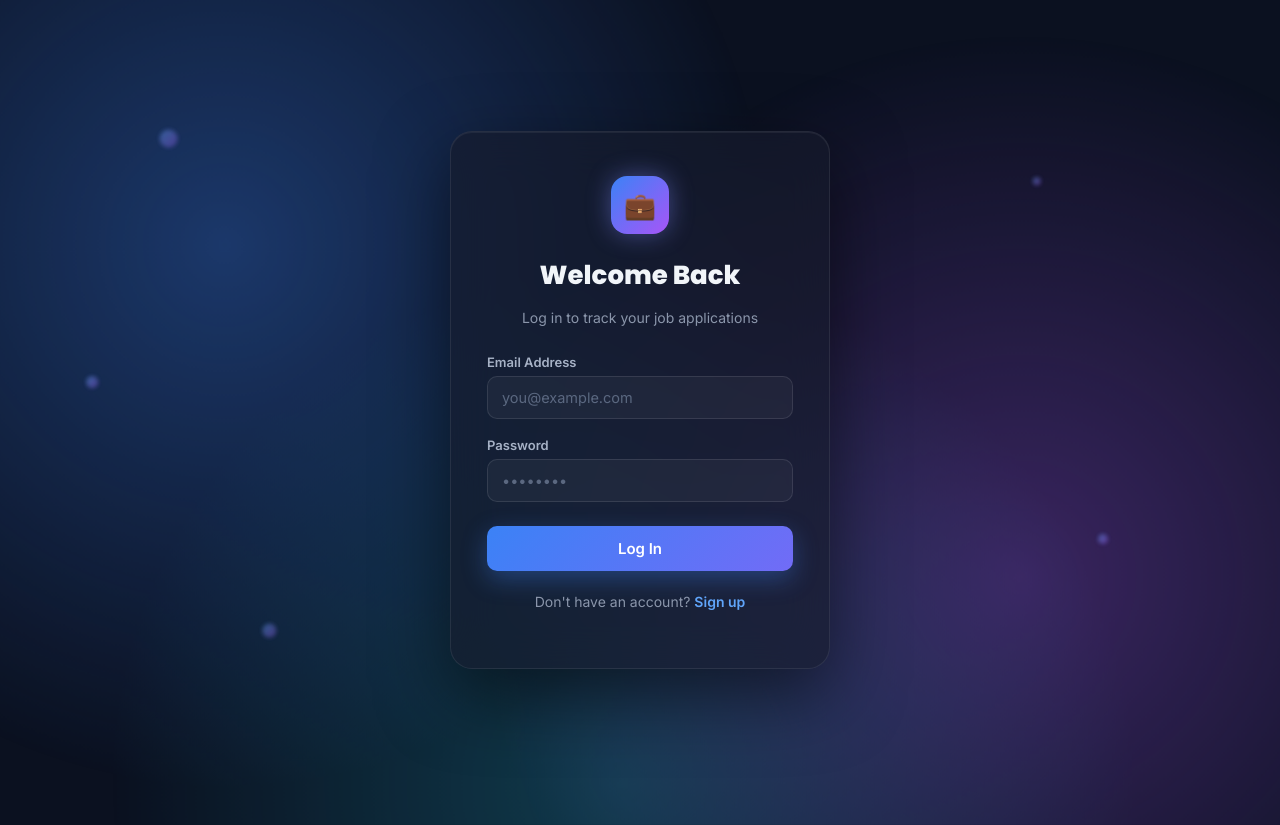
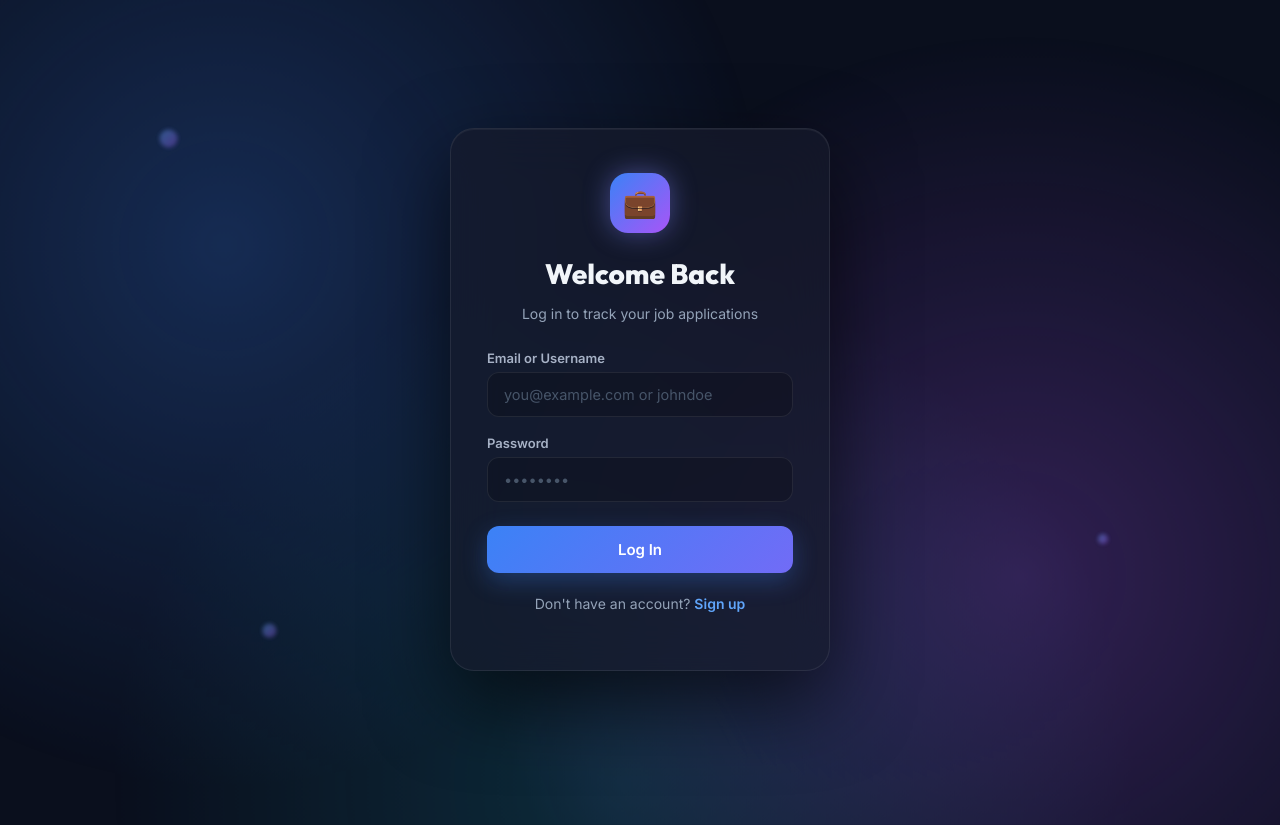
Before and after one commit to prakhar-d/job-tracker-app, a Flask app: page /login in a window 1280 px wide. Run offline with Flask 3, Linux system fonts and the light colour scheme.

Commit message:
Allow login via username or email

```diff
--- a/app.py
+++ b/app.py
@@ -70,15 +70,16 @@ def signup():
 @app.route('/login', methods=['GET', 'POST'])
 def login():
     if request.method == 'POST':
-        email = request.form['email'].strip().lower()
+        # We use 'identifier' to accept either email or username
+        identifier = request.form['identifier'].strip()
         password = request.form['password']
 
-        user_row = verify_password(email, password)
+        user_row = verify_password(identifier, password)
         if user_row:
             login_user(User(user_row))
             return redirect(url_for('home'))
         else:
-            flash('Invalid email or password.')
+            flash('Invalid email/username or password.')
             return redirect(url_for('login'))
 
     return render_template('login.html')
--- a/database.py
+++ b/database.py
@@ -71,8 +71,16 @@ def get_user_by_id(user_id):
     conn.close()
     return user
 
-def verify_password(email, password):
-    user = get_user_by_email(email)
+def verify_password(identifier, password):
+    """Checks if the identifier (email OR username) and password match."""
+    conn = sqlite3.connect(DB_NAME)
+    conn.row_factory = sqlite3.Row
+    c = conn.cursor()
+    # Check if the identifier matches the email OR the username
+    c.execute('SELECT * FROM users WHERE email = ? OR username = ?', (identifier, identifier))
+    user = c.fetchone()
+    conn.close()
+
     if user and check_password_hash(user['password_hash'], password):
         return user
     return None
--- a/templates/login.html
+++ b/templates/login.html
@@ -4,149 +4,79 @@
     <meta charset="UTF-8">
     <meta name="viewport" content="width=device-width, initial-scale=1.0">
     <title>Login - Job Tracker</title>
-    <link href="https://fonts.googleapis.com/css2?family=Poppins:wght@600;700;800&family=Inter:wght@400;500;600&display=swap" rel="stylesheet">
+    <link href="https://fonts.googleapis.com/css2?family=Outfit:wght@600;700;800&family=Inter:wght@400;500;600&display=swap" rel="stylesheet">
     <style>
         * { box-sizing: border-box; }
         html, body { height: 100%; }
         body {
-            margin: 0;
-            min-height: 100vh;
-            display: flex;
-            align-items: center;
-            justify-content: center;
-            font-family: 'Inter', sans-serif;
-            background: #0b1120;
-            position: relative;
-            overflow: hidden;
+            margin: 0; min-height: 100vh; display: flex; align-items: center; justify-content: center;
+            font-family: 'Inter', sans-serif; background: #0a0f1d; position: relative; overflow: hidden;
         }
-
-        /* Animated gradient mesh background */
         .bg-glow {
             position: absolute; inset: 0; z-index: 0;
             background:
-                radial-gradient(circle at 20% 30%, rgba(59,130,246,0.35), transparent 45%),
-                radial-gradient(circle at 80% 70%, rgba(168,85,247,0.3), transparent 45%),
-                radial-gradient(circle at 50% 95%, rgba(34,211,238,0.22), transparent 50%);
+                radial-gradient(circle at 20% 30%, rgba(59,130,246,0.25), transparent 45%),
+                radial-gradient(circle at 80% 70%, rgba(168,85,247,0.25), transparent 45%),
+                radial-gradient(circle at 50% 95%, rgba(34,211,238,0.15), transparent 50%);
             animation: drift 14s ease-in-out infinite alternate;
         }
-        @keyframes drift {
-            0%   { transform: translate(0, 0) scale(1); }
-            100% { transform: translate(-3%, 3%) scale(1.08); }
-        }
+        @keyframes drift { 0% { transform: translate(0, 0) scale(1); } 100% { transform: translate(-3%, 3%) scale(1.08); } }
 
         .orb {
             position: absolute; border-radius: 50%; filter: blur(2px);
             background: linear-gradient(135deg, rgba(96,165,250,0.5), rgba(168,85,247,0.4));
-            animation: float 9s ease-in-out infinite;
-            z-index: 0;
+            animation: float 9s ease-in-out infinite; z-index: 0;
         }
         .orb1 { width: 18px; height: 18px; top: 18%; left: 12%; animation-delay: 0s; }
         .orb2 { width: 10px; height: 10px; top: 70%; left: 85%; animation-delay: 2s; }
         .orb3 { width: 14px; height: 14px; top: 80%; left: 20%; animation-delay: 4s; }
-        .orb4 { width: 8px;  height: 8px;  top: 25%; left: 80%; animation-delay: 1s; }
-        .orb5 { width: 12px; height: 12px; top: 50%; left: 6%;  animation-delay: 3s; }
-        @keyframes float {
-            0%, 100% { transform: translateY(0) translateX(0); opacity: 0.7; }
-            50% { transform: translateY(-26px) translateX(10px); opacity: 1; }
-        }
+        @keyframes float { 0%, 100% { transform: translateY(0) translateX(0); opacity: 0.7; } 50% { transform: translateY(-26px) translateX(10px); opacity: 1; } }
 
         .auth-wrapper { position: relative; z-index: 2; width: 100%; max-width: 420px; padding: 20px; }
         .auth-card {
-            background: rgba(22, 27, 44, 0.65);
-            backdrop-filter: blur(22px);
-            -webkit-backdrop-filter: blur(22px);
-            border: 1px solid rgba(255,255,255,0.08);
-            border-radius: 22px;
-            padding: 44px 36px;
-            box-shadow: 0 25px 70px rgba(0,0,0,0.5), inset 0 1px 0 rgba(255,255,255,0.06);
+            background: rgba(22, 27, 44, 0.7); backdrop-filter: blur(24px); -webkit-backdrop-filter: blur(24px);
+            border: 1px solid rgba(255,255,255,0.08); border-radius: 24px; padding: 44px 36px;
+            box-shadow: 0 30px 80px rgba(0,0,0,0.6), inset 0 1px 0 rgba(255,255,255,0.05);
             animation: cardIn 0.6s ease;
         }
-        @keyframes cardIn {
-            from { opacity: 0; transform: translateY(18px) scale(0.98); }
-            to   { opacity: 1; transform: translateY(0) scale(1); }
-        }
+        @keyframes cardIn { from { opacity: 0; transform: translateY(20px) scale(0.98); } to { opacity: 1; transform: translateY(0) scale(1); } }
 
         .logo-badge {
-            width: 58px; height: 58px;
-            background: linear-gradient(135deg, #3b82f6, #a855f7);
-            border-radius: 16px;
-            display: flex; align-items: center; justify-content: center;
-            font-size: 26px; margin: 0 auto 18px;
-            box-shadow: 0 0 30px rgba(96,165,250,0.5);
-            animation: pulse 3s ease-in-out infinite;
+            width: 60px; height: 60px; background: linear-gradient(135deg, #3b82f6, #a855f7); border-radius: 18px;
+            display: flex; align-items: center; justify-content: center; font-size: 28px; margin: 0 auto 18px;
+            box-shadow: 0 0 35px rgba(96,165,250,0.5); animation: pulse 3s ease-in-out infinite;
         }
-        @keyframes pulse {
-            0%, 100% { box-shadow: 0 0 20px rgba(96,165,250,0.4); }
-            50% { box-shadow: 0 0 34px rgba(168,85,247,0.55); }
-        }
+        @keyframes pulse { 0%, 100% { box-shadow: 0 0 20px rgba(96,165,250,0.4); } 50% { box-shadow: 0 0 40px rgba(168,85,247,0.6); } }
 
-        h2 {
-            font-family: 'Poppins', sans-serif;
-            font-weight: 800;
-            color: #f1f5f9;
-            text-align: center;
-            margin-bottom: 4px;
-            font-size: 26px;
-        }
-        .subtitle { text-align: center; color: #8b96ab; font-size: 14px; margin-bottom: 28px; }
+        h2 { font-family: 'Outfit', sans-serif; font-weight: 800; color: #f1f5f9; text-align: center; margin-bottom: 4px; font-size: 28px; }
+        .subtitle { text-align: center; color: #94a3b8; font-size: 14px; margin-bottom: 28px; }
 
         .form-group { margin-bottom: 18px; }
         label { font-size: 13px; font-weight: 600; color: #a7b2c6; margin-bottom: 6px; display: block; }
-        input[type="email"], input[type="password"] {
-            width: 100%;
-            padding: 12px 14px;
-            background: rgba(255,255,255,0.04);
-            border: 1.5px solid rgba(255,255,255,0.1);
-            border-radius: 10px;
-            font-family: 'Inter', sans-serif;
-            font-size: 14.5px;
-            color: #e5eaf2;
-            transition: border-color 0.2s, box-shadow 0.2s, background 0.2s;
-            outline: none;
+        input[type="text"], input[type="password"] {
+            width: 100%; padding: 13px 16px; background: rgba(0,0,0,0.2);
+            border: 1.5px solid rgba(255,255,255,0.08); border-radius: 12px;
+            font-family: 'Inter', sans-serif; font-size: 14.5px; color: #e5eaf2;
+            transition: all 0.3s; outline: none;
         }
-        input::placeholder { color: #5b6880; }
-        input:focus {
-            border-color: #3b82f6;
-            background: rgba(59,130,246,0.07);
-            box-shadow: 0 0 0 4px rgba(59,130,246,0.15);
-        }
+        input::placeholder { color: #475569; }
+        input:focus { border-color: #3b82f6; background: rgba(59,130,246,0.05); box-shadow: 0 0 0 4px rgba(59,130,246,0.15); }
 
         .btn-submit {
-            width: 100%;
-            padding: 13px;
-            border: none;
-            border-radius: 10px;
-            background: linear-gradient(135deg, #3b82f6, #a855f7);
-            background-size: 200% 200%;
-            color: white;
-            font-weight: 700;
-            font-size: 15px;
-            font-family: 'Inter', sans-serif;
-            cursor: pointer;
-            margin-top: 6px;
-            transition: transform 0.15s, box-shadow 0.15s, background-position 0.5s;
-            box-shadow: 0 8px 24px rgba(59,130,246,0.35);
+            width: 100%; padding: 14px; border: none; border-radius: 12px;
+            background: linear-gradient(135deg, #3b82f6, #a855f7); background-size: 200% 200%;
+            color: white; font-weight: 700; font-size: 15px; font-family: 'Inter', sans-serif;
+            cursor: pointer; margin-top: 6px; transition: all 0.3s;
+            box-shadow: 0 8px 25px rgba(59,130,246,0.3);
         }
-        .btn-submit:hover {
-            transform: translateY(-2px);
-            box-shadow: 0 12px 28px rgba(168,85,247,0.45);
-            background-position: 100% 50%;
-        }
+        .btn-submit:hover { transform: translateY(-2px); box-shadow: 0 12px 30px rgba(168,85,247,0.5); background-position: 100% 50%; }
         .btn-submit:active { transform: translateY(0); }
 
-        .switch-text { text-align: center; margin-top: 22px; font-size: 14px; color: #8b96ab; }
+        .switch-text { text-align: center; margin-top: 22px; font-size: 14px; color: #94a3b8; }
         .switch-text a { color: #60a5fa; font-weight: 600; text-decoration: none; }
         .switch-text a:hover { text-decoration: underline; }
 
-        .alert {
-            background: rgba(239,68,68,0.12);
-            color: #fca5a5;
-            padding: 11px 14px;
-            border-radius: 10px;
-            font-size: 13.5px;
-            margin-bottom: 18px;
-            border-left: 3px solid #ef4444;
-        }
+        .alert { background: rgba(239,68,68,0.12); color: #fca5a5; padding: 12px 14px; border-radius: 10px; font-size: 13.5px; margin-bottom: 18px; border-left: 3px solid #ef4444; }
     </style>
 </head>
 <body>
@@ -154,8 +84,6 @@
     <div class="orb orb1"></div>
     <div class="orb orb2"></div>
     <div class="orb orb3"></div>
-    <div class="orb orb4"></div>
-    <div class="orb orb5"></div>
 
     <div class="auth-wrapper">
         <div class="auth-card">
@@ -173,8 +101,8 @@
 
             <form method="POST">
                 <div class="form-group">
-                    <label>Email Address</label>
-                    <input type="email" name="email" placeholder="you@example.com" required>
+                    <label>Email or Username</label>
+                    <input type="text" name="identifier" placeholder="you@example.com or johndoe" required>
                 </div>
                 <div class="form-group">
                     <label>Password</label>
```
